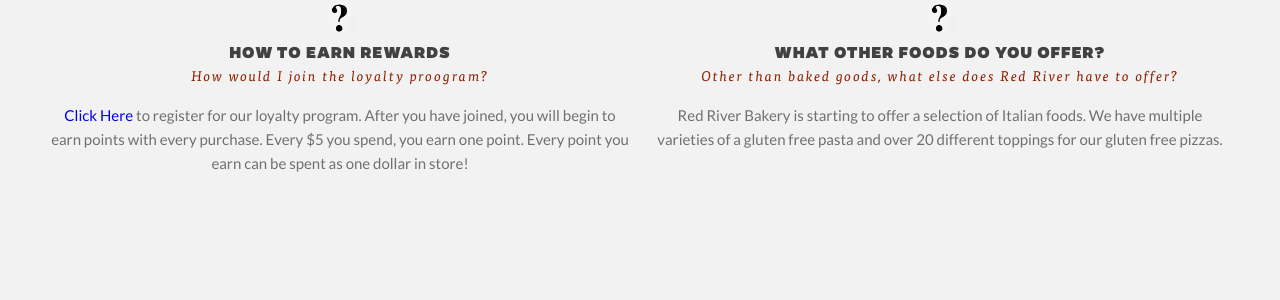
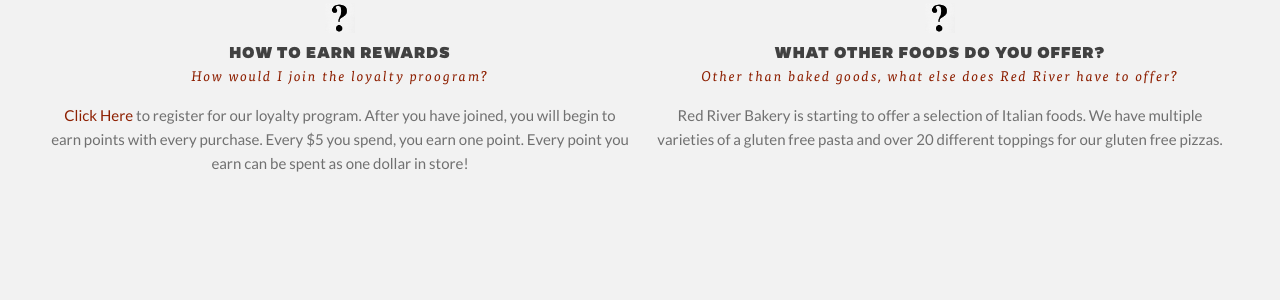
Before and after one commit to fblabake/fblabake.github.io, a Jekyll site: the page built from index.html, in a window 1280 px wide and 900 px high, scrolled down 4036 px. Shown: the part 150-450 px from the top of the window. Built offline with Jekyll 4.4.1, drawn with Linux system fonts in a browser that asks for light colours.

Commit message:
services link

```diff
--- a/css/layout.css
+++ b/css/layout.css
@@ -1777,6 +1777,53 @@
 	overflow:hidden;
 	padding-top:50px;
 	padding-bottom:70px;
+}
+.services a {
+	color: #8D1F00;
+	position: relative;
+	display: inline-block;
+	outline: none;
+	vertical-align: bottom;
+	text-decoration: none;
+	white-space: nowrap;
+}
+.services a::before,
+.services a::after {
+	pointer-events: none;
+	-webkit-backface-visibility: hidden;
+	backface-visibility: hidden;
+	-webkit-font-smoothing: antialiased;
+	font-smoothing: antialiased;
+}
+.services a {
+	-webkit-transition: -webkit-transform 0.2s;
+	transition: transform 0.2s;
+}
+.services a:hover,
+.services a:focus {
+	-webkit-transform: scale(0.8);
+	transform: scale(0.8);
+}
+.services a::before {
+	position: absolute;
+	top: -1px;
+	left: -7px;
+	box-sizing: content-box;
+	padding: 0 5px;
+	width: 100%;
+	height: 100%;
+	content: '';
+	opacity: 0;
+	-webkit-transition: opacity 0.2s, -webkit-transform 0.2s;
+	transition: opacity 0.2s, transform 0.2s;
+	-webkit-transform: scale(0.8333);
+	transform: scale(0.8333);
+}
+.services a:hover::before,
+.services a:focus::before {
+	opacity: 1;
+	-webkit-transform: scale(1.2);
+	transform: scale(1.2);
 }
 .services h1{
 	text-align:center;
```
